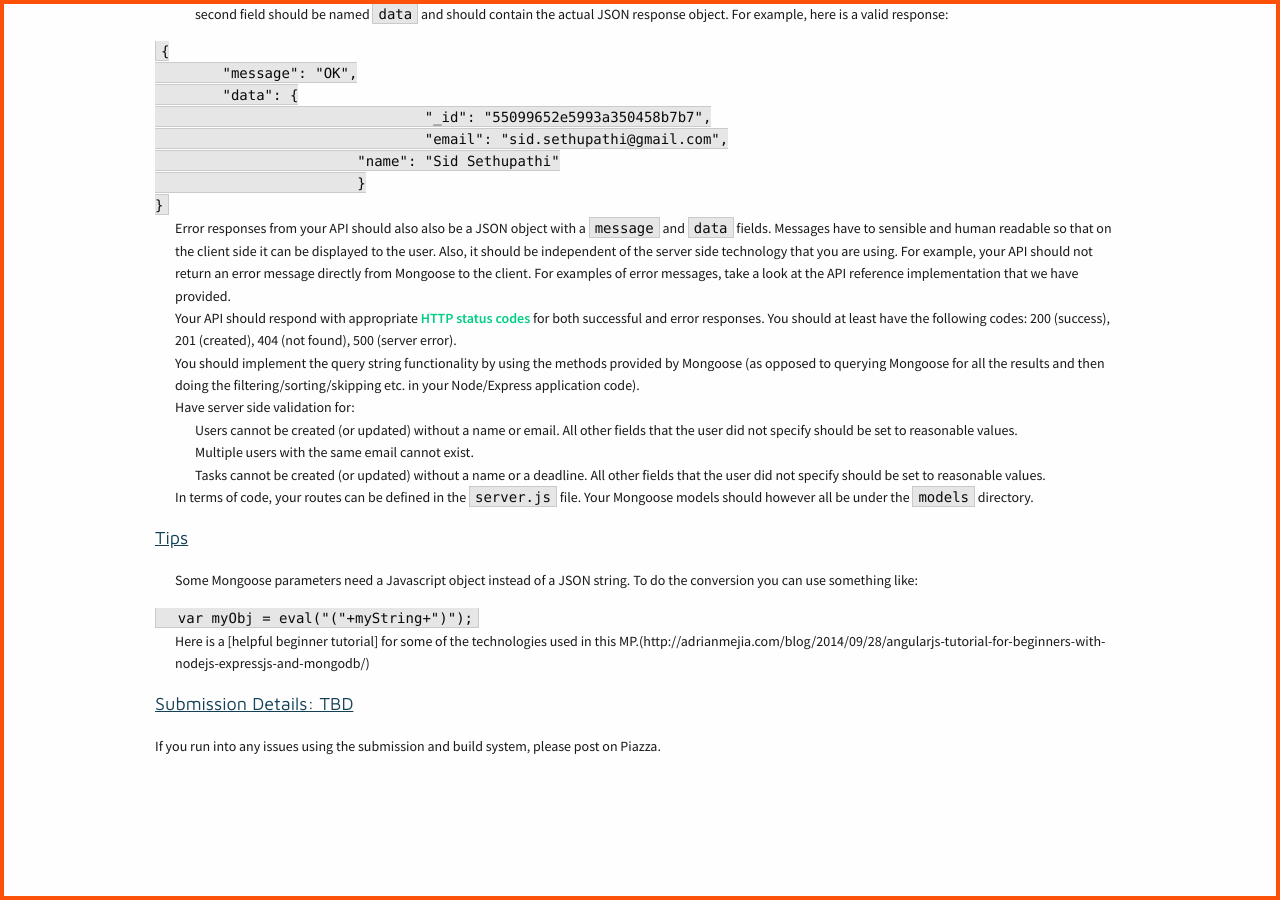
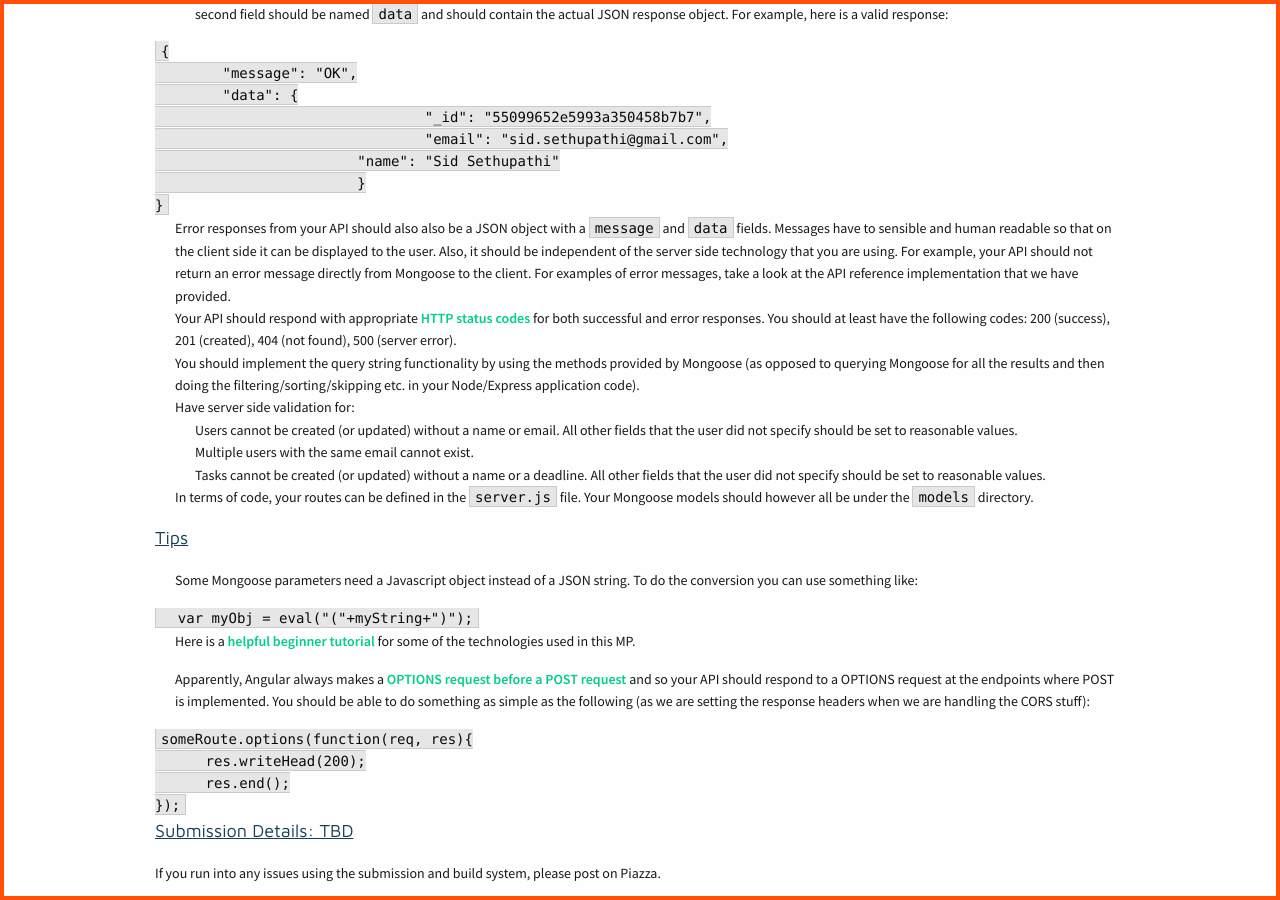
Before and after one commit to biplabdeka/fa2016, a Jekyll site: the page built from _posts/2016-10-19-MP-4-2.md, in a window 1280 px wide and 900 px high, scrolled down 2465 px. Built offline with Jekyll 4.4.1, drawn with Linux system fonts in a browser that asks for light colours; nearby versions of some CDN libraries.

Commit message:
Add tip to MP 4.2

````diff
--- a/_posts/2016-10-19-MP-4-2.md
+++ b/_posts/2016-10-19-MP-4-2.md
@@ -117,7 +117,16 @@ Requirements:
 ```
 
 
-* Here is a [helpful beginner tutorial] for some of the technologies used in this MP.(http://adrianmejia.com/blog/2014/09/28/angularjs-tutorial-for-beginners-with-nodejs-expressjs-and-mongodb/)
+* Here is a [helpful beginner tutorial](http://adrianmejia.com/blog/2014/09/28/angularjs-tutorial-for-beginners-with-nodejs-expressjs-and-mongodb/) for some of the technologies used in this MP.
+
+* Apparently, Angular always makes a [OPTIONS request before a POST request](http://stackoverflow.com/questions/24656488/angularjs-how-to-disable-option-request) and so your API should respond to a OPTIONS request at the endpoints where POST is implemented. You should be able to do something as simple as the following (as we are setting the response headers when we are handling the CORS stuff):
+
+```javascript
+someRoute.options(function(req, res){
+      res.writeHead(200);
+      res.end();
+});
+```
 
 
 <span class="section-heading">Submission Details: TBD</span>
````
